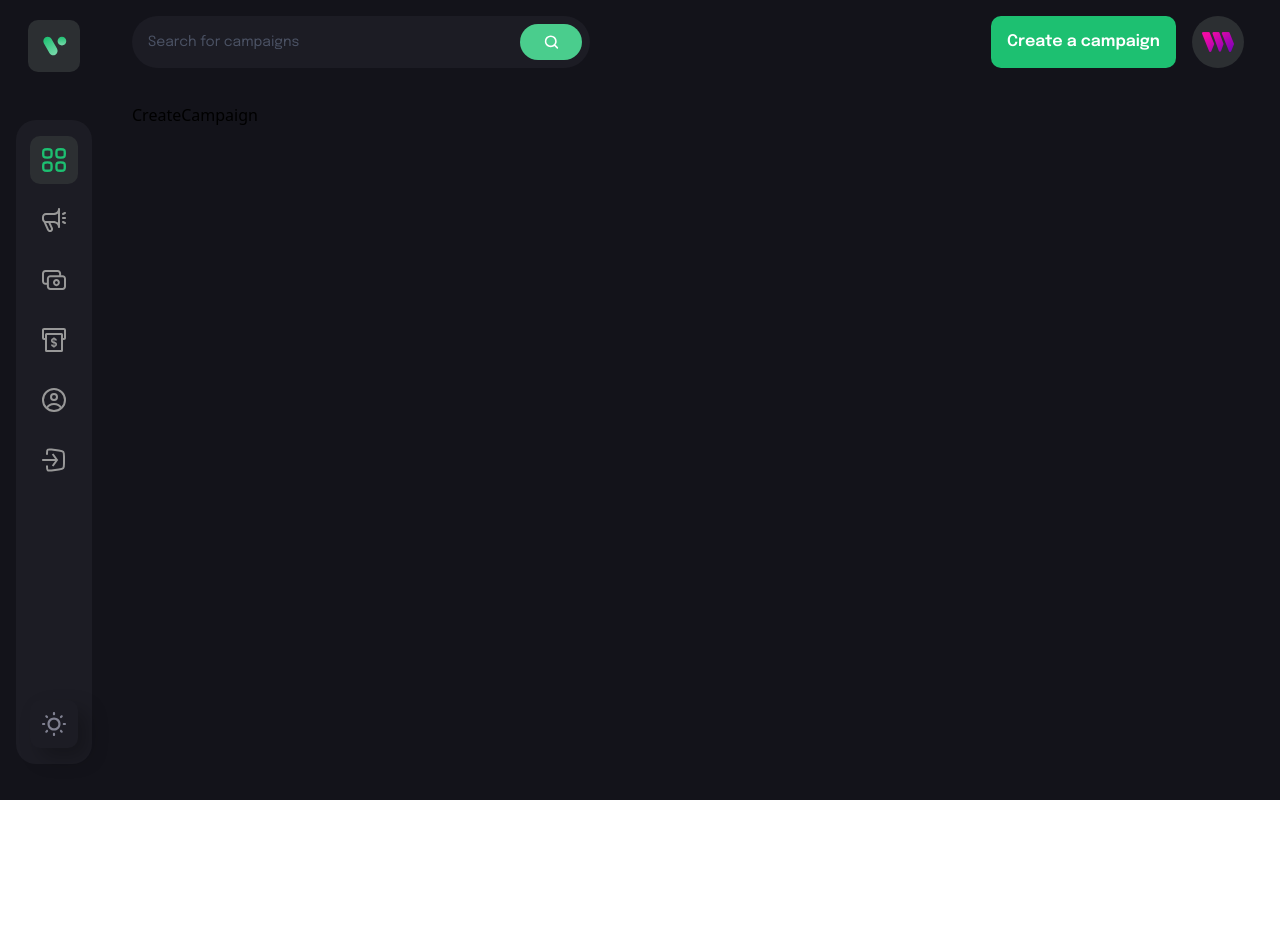
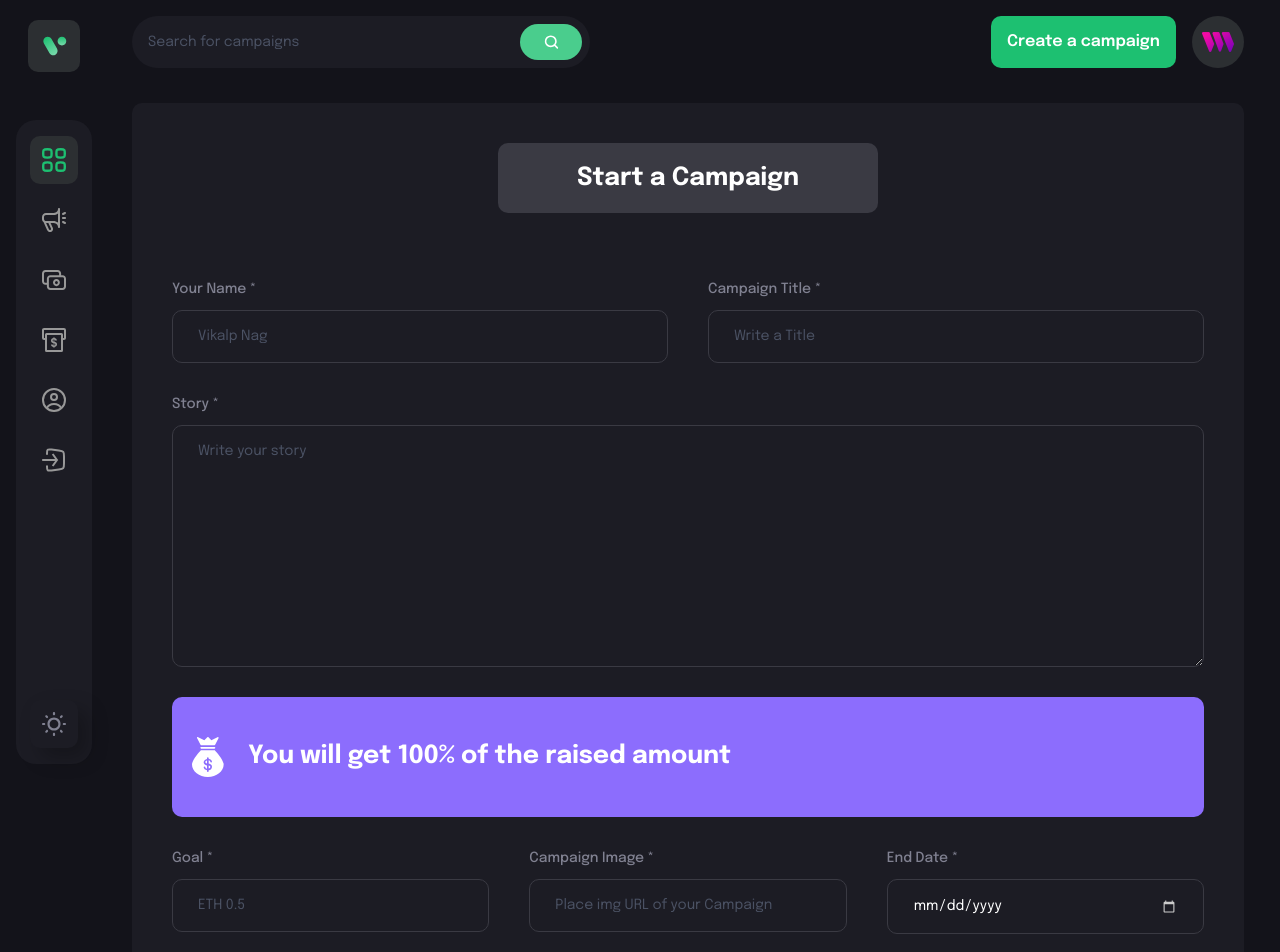
Before and after one commit to VikalpNag/Crowdfunding, a React (Vite) app in the folder client/: page /create-campaign in a window 1280 px wide. Shown: the top 952 px of the page. Before the commit the page ends 800 px from the top, so only its background shows below. Built offline with nearby package versions, Linux system fonts and the light colour scheme; what @thirdweb-dev/react would draw is missing.

Commit message:
feat: Create campaign form

```diff
--- a/client/src/pages/CreateCampaign.tsx
+++ b/client/src/pages/CreateCampaign.tsx
@@ -1,7 +1,109 @@
-import React from "react";
+import React, { useState } from "react";
+import { useNavigate } from "react-router-dom";
+import { ethers } from "ethers";
+import { money } from "../assets";
+import { CustomButton, FormField } from "../components";
+import { checkIfImage } from "../utils";
 
 const CreateCampaign = () => {
-  return <div>CreateCampaign</div>;
+  const navigate = useNavigate();
+  const [isLoading, setIsLoading] = useState(false);
+  const [form, setForm] = useState({
+    name: "",
+    title: "",
+    description: "",
+    target: "",
+    deadline: "",
+    image: "",
+  });
+
+  const handleFormFieldChange = (fieldName, e) => {
+    setForm({ ...form, [fieldName]: e.target.value });
+  };
+
+  const handleSubmit = (e) => {
+    e.preventDefault();
+    console.log(form);
+  };
+
+  return (
+    <div className="bg-[#1c1c24] flex justify-center items-center flex-col rounded-[10px] sm:p-10">
+      {isLoading && "Loader..."}
+      <div className="flex justify-center items-center p-[16px] sm:min-w-[380px] bg-[#3a3a43] rounded-[10px]">
+        <h1 className="font-epilogue font-bold sm:text-[25px] text-[18px] leading-[38px] text-white">
+          Start a Campaign
+        </h1>
+      </div>
+      <form
+        onSubmit={handleSubmit}
+        className="w-full mt-[65px] flex flex-col gap-[30px]"
+      >
+        <div className="flex flex-wrap gap-[40px]">
+          <FormField
+            labelName="Your Name *"
+            placeholder="Vikalp Nag"
+            inputType="text"
+            value={form.name}
+            handleChange={(e) => handleFormFieldChange("name", e)}
+          />
+          <FormField
+            labelName="Campaign Title *"
+            placeholder="Write a Title"
+            inputType="text"
+            value={form.title}
+            handleChange={(e) => handleFormFieldChange("title", e)}
+          />
+        </div>
+        <FormField
+          labelName="Story *"
+          placeholder="Write your story"
+          isTextArea
+          value={form.description}
+          handleChange={(e) => handleFormFieldChange("description", e)}
+        />
+        <div className="w-full flex justify-start items-center p-4 bg-[#8c6dfd] h-[120px] rounded-[10px] ">
+          <img
+            src={money}
+            alt="money"
+            className="w-[40px] h-[40px] object-contain"
+          />
+          <h4 className="font-epilogue font-bold text-[25px] text-white ml-[20px]">
+            You will get 100% of the raised amount
+          </h4>
+        </div>
+        <div className="flex flex-wrap gap-[40px]">
+          <FormField
+            labelName="Goal *"
+            placeholder="ETH 0.5"
+            inputType="text"
+            value={form.target}
+            handleChange={(e) => handleFormFieldChange("target", e)}
+          />
+          <FormField
+            labelName="Campaign Image *"
+            placeholder="Place img URL of your Campaign"
+            inputType="url"
+            value={form.image}
+            handleChange={(e) => handleFormFieldChange("image", e)}
+          />
+          <FormField
+            labelName="End Date *"
+            placeholder="End Date"
+            inputType="date"
+            value={form.deadline}
+            handleChange={(e) => handleFormFieldChange("deadline", e)}
+          />
+        </div>
+        <div className="flex justify-center items-center mt-[40px]">
+          <CustomButton
+            btnType="submit"
+            title="Submit new campaign"
+            styles="bg-[#1dc071]"
+          />
+        </div>
+      </form>
+    </div>
+  );
 };
 
 export default CreateCampaign;
```
